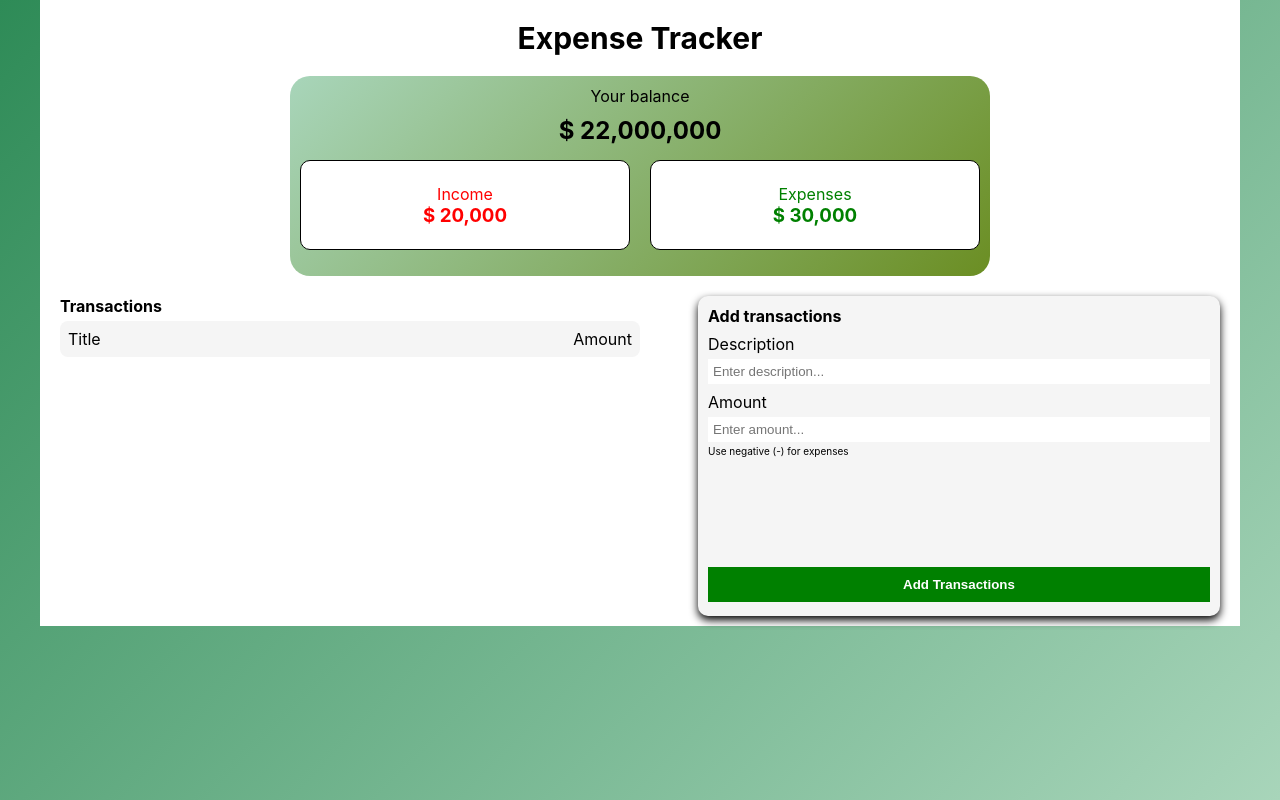
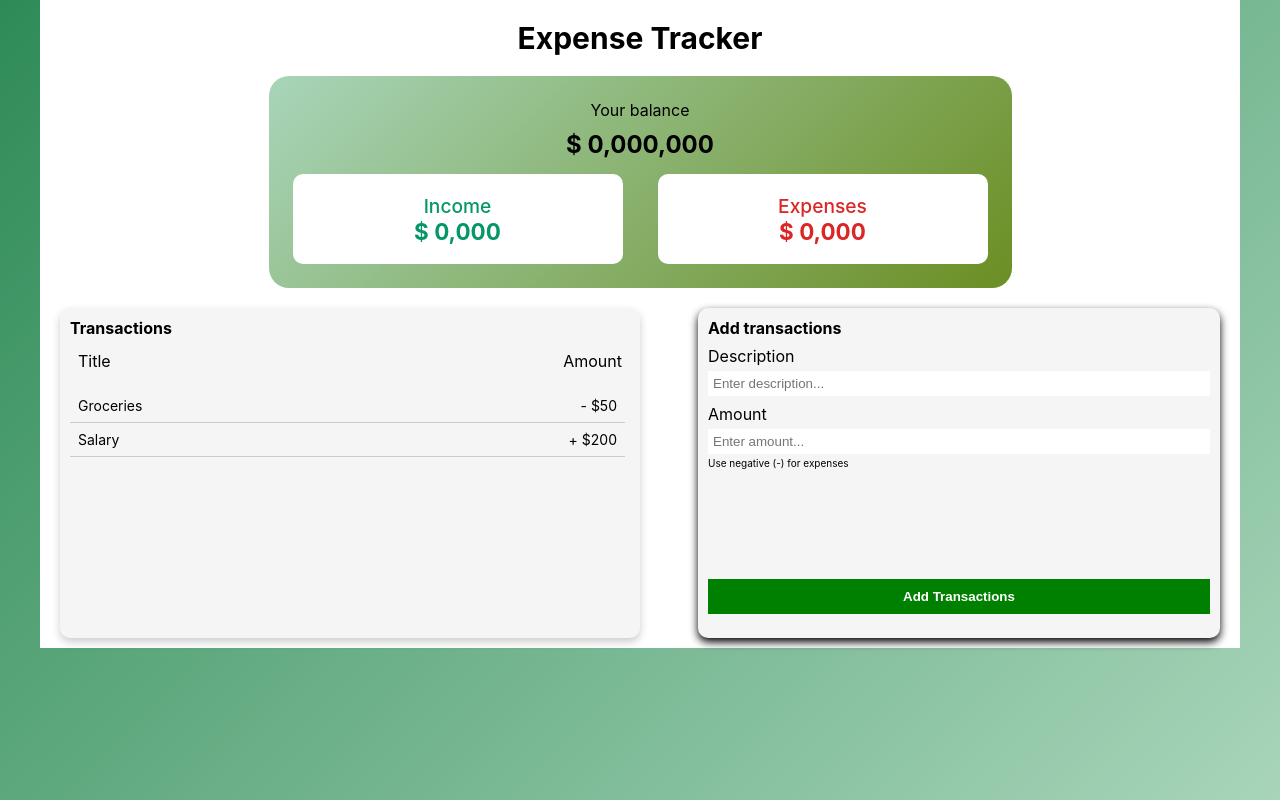
Before and after one commit to Preciousnnebuogor/Expense--Tracker, a React (Create React App) app: page / in a window 1280 px wide. Built offline with nearby package versions, Linux system fonts and the light colour scheme.

Commit message:
enabled the button

```diff
--- a/src/App.css
+++ b/src/App.css
@@ -32,13 +32,14 @@ body{
 }
 .section1{
  /* border: 1px solid black; */
- width: 700px;
- height: 200px;
+ /* width: 700px;
+ height: 200px; */
  margin-top: 20px;
  text-align: center;
  background: linear-gradient(135deg, #a8d5ba, #6b8e23);
  border-radius: 20px;
- padding: 10px;
+ padding: 24px;
+ /* padding: 10px; */
 }
 .param3{
   margin-top: 10px;
@@ -47,30 +48,36 @@ body{
   display: flex;
   justify-content: space-between;
   margin-top: 15px;
+  gap: 35px;
+
 }
 .income{
-  border: 1px solid black;
+   font-weight: 500;
+  font-size: 1.2rem;
   width: 330px;
   height: 90px;
+  padding: 24px;
   border-radius: 10px;
   background-color: white;
   display: flex;
   flex-direction: column;
   align-items: center;
   justify-content: center;
-  color: red;
+  color: #059669;
 }
 .expenses{
-  border: 1px solid black;
+  font-weight: 500;
+  font-size: 1.2rem;
   width: 330px;
   height: 90px;
+  padding: 10px;
   border-radius: 10px;
   background-color: white;
   display: flex;
   flex-direction: column;
   align-items: center;
   justify-content: center;
-  color: green;
+  color: #dc2626;
 }
 .section2{
   display: flex;
@@ -82,9 +89,48 @@ body{
 }
 .transaction{
   width: 50%;
+  /* height: 100%; */
+  height: 330px; /* match the height of .add-transaction */
+  background-color: whitesmoke;
+  border-radius: 10px;
+  padding: 10px;
+  box-shadow: 0 4px 8px rgba(0, 0, 0, 0.2);
+  display: flex;
+  flex-direction: column;
+}
 
-  /* background-color: blue; */
+
+.transaction-list {
+  margin-top: 10px;
+  overflow-y: auto;
+  flex: 1; /* take remaining vertical space */
+  padding-right: 5px;
 }
+.transaction-item {
+  display: flex;
+  justify-content: space-between;
+  padding: 8px;
+  border-bottom: 1px solid #ccc;
+  font-size: 14px;
+}
+.transaction-list {
+  scrollbar-width: thin; /* for Firefox */
+  scrollbar-color: #888 #eee;
+}
+
+/* For Chrome */
+.transaction-list::-webkit-scrollbar {
+  width: 8px;
+}
+
+.transaction-list::-webkit-scrollbar-thumb {
+  background: #888;
+  border-radius: 4px;
+}
+
+
+
+
 .transact-p{
   font-weight: bold;
 }
@@ -95,10 +141,12 @@ body{
   padding: 8px;
   border-radius: 8px;
   margin-top: 5px;
+
 }
+
 .add-transaction{
   width: 45%;
-  height: 320px;
+  height: 330px;
   margin-bottom: 10px;
   /* border: 1px solid black; */
   background-color: whitesmoke;
--- a/src/components/home.jsx
+++ b/src/components/home.jsx
@@ -1,19 +1,39 @@
-export default function Home(){
+import { useState } from "react";
+
+export default function Home() {
+    const [transaction, setTransaction] = useState([])
+  const [currentInput, setCurrentInput] = useState({
+    description: "",
+    amount: "",
+  });
+
+  const handleTransaction = () => {
+   if(!currentInput.description || !currentInput.amount) return;
+   setTransaction((prev)=>[...prev, currentInput])
+   setCurrentInput({description:"", amount:""})
+  }
+
+
+
+  function handleIncome(){
+    setAddIncome(addIncome)
+  }
+
   return (
     <div className="container">
       <div className="content">
         <h1 className="param1">Expense Tracker</h1>
         <div className="section1">
           <p className="param2">Your balance</p>
-            <h2 className="param3">$ 22,000,000</h2>
+          <h2 className="param3">$ 0,000,000</h2>
           <div className="displayIncome">
             <div className="income">
               <p>Income</p>
-                <h3>$ 20,000</h3>
+              <h3>$ 0,000</h3>
             </div>
             <div className="expenses">
               <p>Expenses</p>
-                <h3>$ 30,000</h3>
+              <h3>$ 0,000</h3>
             </div>
           </div>
         </div>
@@ -24,23 +44,60 @@ export default function Home(){
               <p>Title</p>
               <p>Amount</p>
             </div>
+
+            <div className="transaction-list">
+              <div className="transaction-item">
+                <p>Groceries</p>
+                <p>- $50</p>
+              </div>
+              <div className="transaction-item">
+                <p>Salary</p>
+                <p>+ $200</p>
+              </div>
+            </div>
           </div>
 
           <div className="add-transaction">
             <p className="transact-p2">Add transactions</p>
             <div className="descript">
               <p>Description</p>
-                <input className="input" placeholder="Enter description..." />
+              <input
+              type="text"
+              name="description"
+                required
+                onChange={(e) =>
+                  setCurrentInput((prev) => ({
+                    ...prev,
+                    [e.target.name]: e.target.value,
+                  }))
+                }
+                value={currentInput.description}
+                className="input"
+                placeholder="Enter description..."
+              />
             </div>
 
             <div className="amount">
               <p>Amount</p>
-                <input className="input" placeholder="Enter amount..." />
-                <p className='param4'>Use negative (-) for expenses</p>
+              <input
+              name="amount"
+                type="number"
+                className="input"
+                required
+                onChange={(e) =>
+                  setCurrentInput((prev) => ({
+                    ...prev,
+                    [e.target.name]: e.target.value,
+                  }))
+                }
+                value={currentInput.amount}
+                placeholder="Enter amount..."
+              />
+              <p className="param4">Use negative (-) for expenses</p>
             </div>
 
             <div className="button">
-                <button>Add Transactions</button>
+              <button onClick={handleTransaction}>Add Transactions</button>
             </div>
           </div>
         </div>
```
Lines whose indentation alone changed are shown as unchanged.
